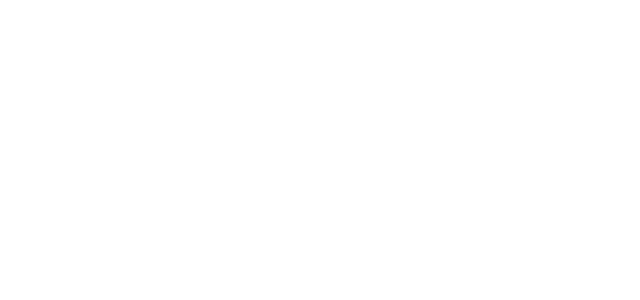
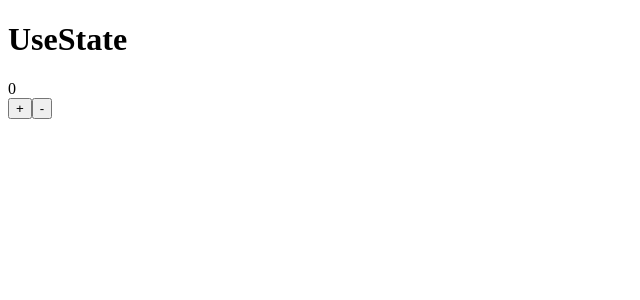
Before and after one commit to RYOTA-F/react-samples, a React (Create React App) app: page /use_state in a window 1280 px wide. Before the commit this address had no page. Shown: the top 300 px of the page, without its empty margins (0-640 px from the left). Built offline with nearby package versions, Linux system fonts and the light colour scheme.

Commit message:
[add] useState

```diff
--- a/public/index.html
+++ b/public/index.html
@@ -10,24 +10,10 @@
       content="Web site created using create-react-app"
     />
     <link rel="apple-touch-icon" href="%PUBLIC_URL%/logo192.png" />
-    <!--
-      manifest.json provides metadata used when your web app is installed on a
-      user's mobile device or desktop. See https://developers.google.com/web/fundamentals/web-app-manifest/
-    -->
     <link rel="manifest" href="%PUBLIC_URL%/manifest.json" />
-    <!--
-      Notice the use of %PUBLIC_URL% in the tags above.
-      It will be replaced with the URL of the `public` folder during the build.
-      Only files inside the `public` folder can be referenced from the HTML.
-
-      Unlike "/favicon.ico" or "favicon.ico", "%PUBLIC_URL%/favicon.ico" will
-      work correctly both with client-side routing and a non-root public URL.
-      Learn how to configure a non-root public URL by running `npm run build`.
-    -->
     <title>React App</title>
   </head>
   <body>
-    <noscript>You need to enable JavaScript to run this app.</noscript>
     <div id="root"></div>
   </body>
 </html>
--- a/src/App.tsx
+++ b/src/App.tsx
@@ -3,6 +3,7 @@
 import Home from './pages/home'
 import LocalStorage from './pages/localStorage'
 import Swr from './pages/swr'
+import UseState from './pages/useState'
 
 const App: FC = () => {
   return (
@@ -11,6 +12,7 @@
         <Route path="/" element={<Home />} />
         <Route path="/local_storage" element={<LocalStorage />} />
         <Route path="/swr" element={<Swr />} />
+        <Route path="/use_state" element={<UseState />} />
       </Routes>
     </BrowserRouter>
   )
--- /dev/null
+++ b/src/pages/useState/index.tsx
@@ -0,0 +1,17 @@
+import { useState } from 'react'
+import type { FC } from 'react'
+
+const UseState: FC = () => {
+  const [count, setCount] = useState(0)
+
+  return (
+    <>
+      <h1>UseState</h1>
+      <div>{count}</div>
+      <button onClick={() => setCount(count + 1)}>+</button>
+      <button onClick={() => setCount(count - 1)}>-</button>
+    </>
+  )
+}
+
+export default UseState
```
